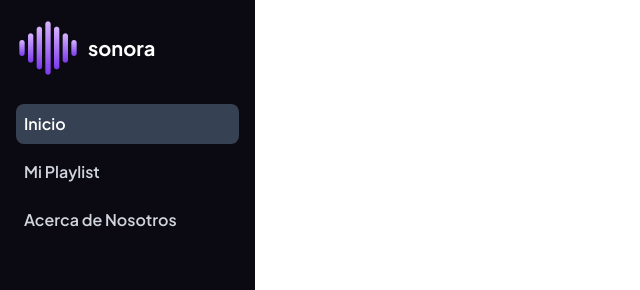
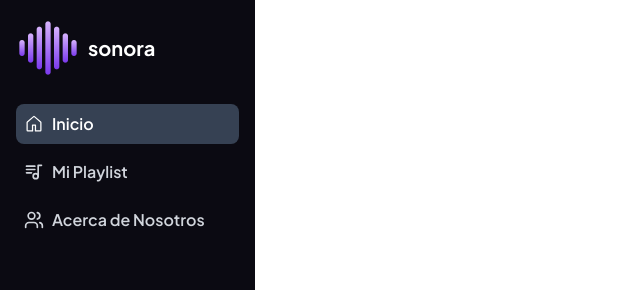
Before and after one commit to luciollanos1234-eng/sonora, a React (Vite) app: page / in a window 1280 px wide. Shown: the top 290 px of the page, without its empty margins (0-640 px from the left). Built offline with nearby package versions, Linux system fonts and the light colour scheme.

Commit message:
style: agregar icons en navbar

```diff
--- a/package.json
+++ b/package.json
@@ -14,6 +14,7 @@
     "react": "^19.3.1",
     "react-dom": "^19.3.1",
     "react-hook-form": "^7.92.0",
+    "react-icons": "^5.7.0",
     "react-player": "^3.4.0",
     "react-router": "^8.5.1",
     "react-router-dom": "^7.18.5",
--- a/src/components/layout/Navbar.tsx
+++ b/src/components/layout/Navbar.tsx
@@ -1,5 +1,8 @@
 import Logo from "../../assets/Favicon.sonora.png";
 import { NavLink } from "react-router-dom";
+import { GoHome } from "react-icons/go";
+import { TbPlaylist } from "react-icons/tb";
+import { LuUsers } from "react-icons/lu";
 
 const Navbar = () => {
   const linkClass = ({ isActive }: { isActive: boolean }) =>
@@ -16,13 +19,22 @@ const Navbar = () => {
         </div>
 
         <NavLink to="/" className={linkClass}>
-          Inicio
+          <p className="flex items-center gap-2">
+            <GoHome className="text-xl" />
+            Inicio
+          </p>
         </NavLink>
         <NavLink to="/playlist" className={linkClass}>
-          Mi Playlist
+          <p className="flex items-center gap-2">
+            <TbPlaylist className="text-xl" />
+            Mi Playlist
+          </p>
         </NavLink>
         <NavLink to="/about" className={linkClass}>
-          Acerca de Nosotros
+          <p className="flex items-center gap-2">
+            <LuUsers className="text-xl" />
+            Acerca de Nosotros
+          </p>
         </NavLink>
       </nav>
     </header>
```
Also changed, not shown: 1 other file (tests, documents, lock files or other folders).
